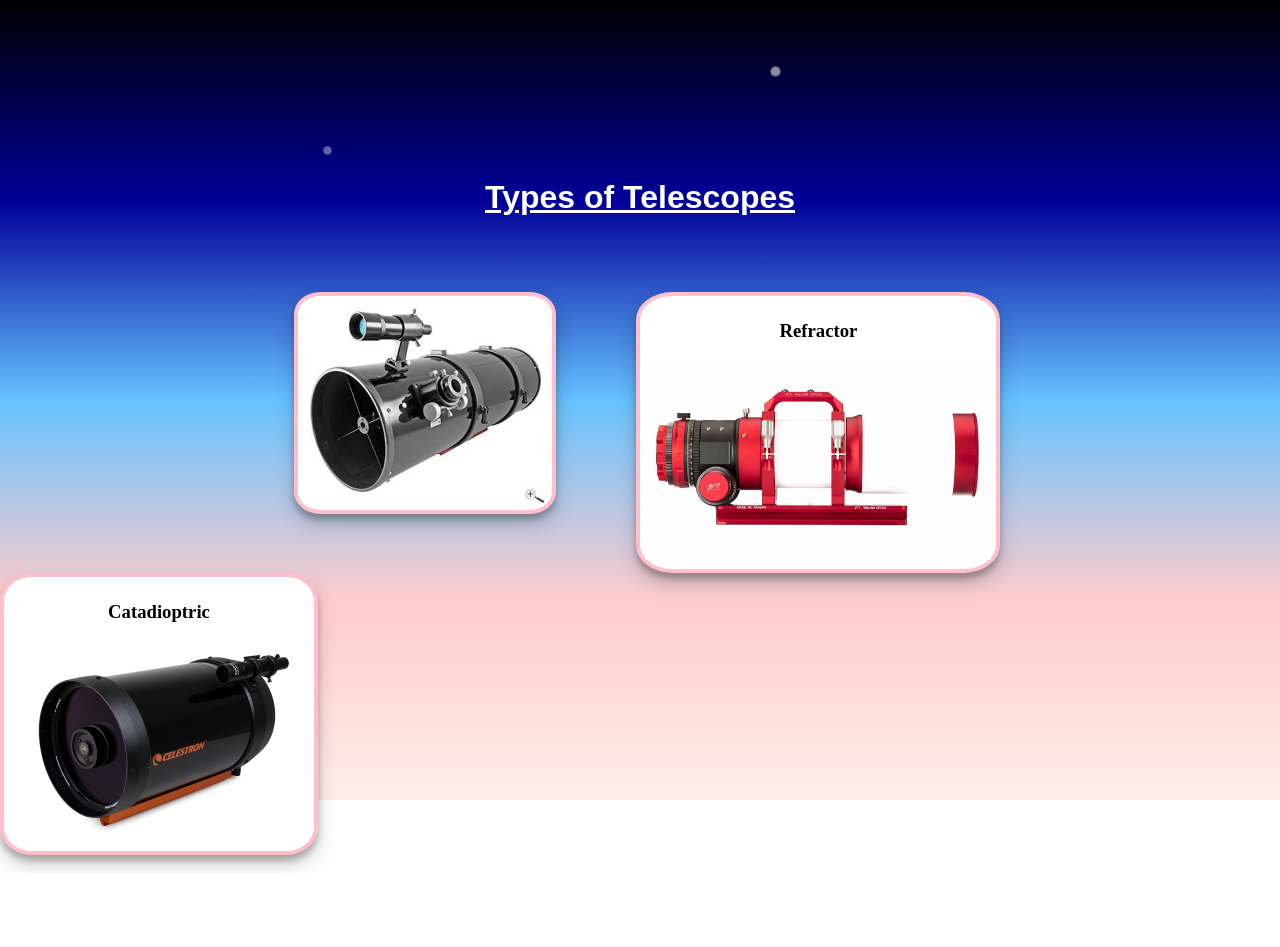
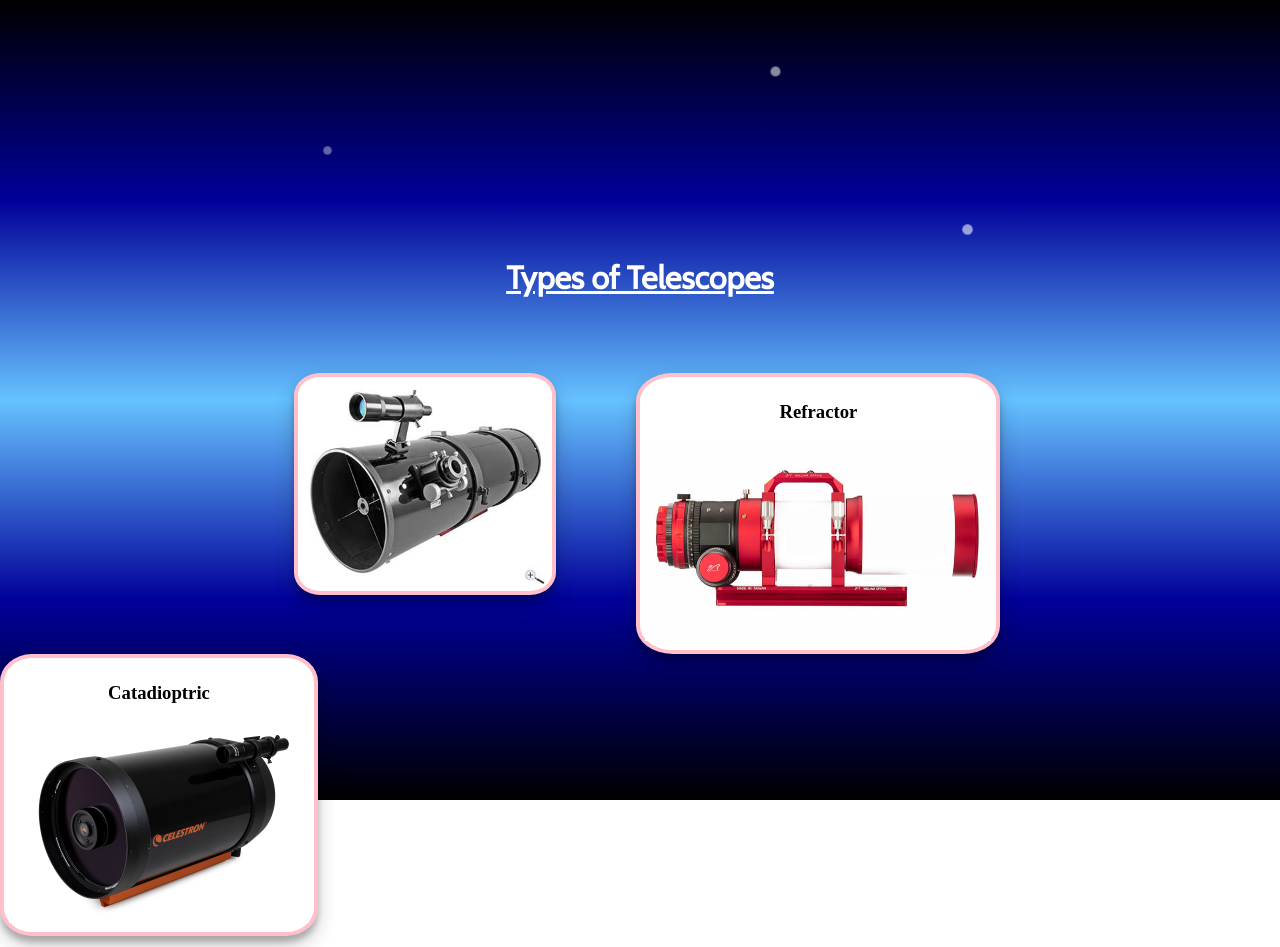
Before and after one commit to Seralyn/seranet, a PHP site: page /home.html in a window 1280 px wide. Before the commit the page ends 871 px from the top, so only its background shows below. Run offline with PHP 8.4, Linux system fonts and the light colour scheme.

Commit message:
adding Cabin font from google API, installing bootstrap framework

```diff
--- a/astrostyle.css
+++ b/astrostyle.css
@@ -32,6 +32,16 @@
     z-index: 6;
   }
 
+  #star-3 {
+    padding-top: 0%;
+    padding-bottom: 0%;
+    margin-top: 5%;
+    margin-left: 75%;
+    animation-name: twinkle-3;
+    animation-duration: 1.5s;
+    z-index: 6;
+  }
+
 @keyframes twinkle-1 {
     20% {
       transform: scale(0.5);
@@ -46,6 +56,13 @@
     }
   }
 
+  @keyframes twinkle-3 {
+    20% {
+      transform: scale(0.5);
+      opacity: 0.3;
+    }
+  }
+
 #back {
     position: fixed;
     padding: 0;
@@ -54,21 +71,21 @@
     left: 0;
     width: 100%;
     height: 100%;
-    background: linear-gradient(black, #000099, #66c2ff, #ffcccc, #ffeee6);
+    background: linear-gradient(black, #000099, #66c2ff, #000099, black);
     z-index: -1
   }
 
 h1 {
     color: white;
-    font-family: "Arial";
+    font-family: 'Cabin', sans-serif;
 }
 
 h3 {
-     text-align: justify;
+    text-align: justify;
    }
 
-   .centered-text {
-       text-align: center;
+.centered-text {
+    text-align: center;
    }
 
 
@@ -137,6 +154,7 @@
   color: white;
   font-size: 25px;
   visibility: hidden;
+  font-family: 'Cabin', sans-serif;
 }
 
 .reflector_img__wrap:hover .reflector_img__description {
@@ -149,7 +167,7 @@
     opacity: 1;
     padding-left: 30%;
     padding-top: 22%;
-    font-family: Arial, Helvetica, sans-serif;
+    font-family: 'Cabin', sans-serif;
     transition: opacity .2s, visibility .2s;
   }
 
@@ -210,7 +228,7 @@
     width: 400px;
     padding-left: 40%;
     color: black;
-    font-family: Arial, Helvetica, sans-serif;
+    font-family: 'Cabin', sans-serif;
     padding-top: 40px;
     visibility: hidden;
   }
--- a/home.html
+++ b/home.html
@@ -1,13 +1,20 @@
 <!DOCTYPE html>
-<html>
+<html lang="en">
   <head>
+    <meta charset="utf-8">
+    <!-- <meta name="viewport" content="width=device-width, initial-scale=1"> -->
     <title>Learn About Telescopes</title>
+    <!-- <link href="https://cdn.jsdelivr.net/npm/bootstrap@5.1.1/dist/css/bootstrap.min.css" rel="stylesheet" integrity="sha384-F3w7mX95PdgyTmZZMECAngseQB83DfGTowi0iMjiWaeVhAn4FJkqJByhZMI3AhiU" crossorigin="anonymous"> -->
     <link rel="stylesheet" type="text/css" href="astrostyle.css" media="screen"/>
+    <link rel="preconnect" href="https://fonts.googleapis.com">
+<link rel="preconnect" href="https://fonts.gstatic.com" crossorigin>
+<link href="https://fonts.googleapis.com/css2?family=Cabin&display=swap" rel="stylesheet">
   </head>
   <header>
     <div id="starbox">
       <div class="stars" id="star-1"></div>
       <div class="stars" id="star-2"></div>
+      <div class="stars" id="star-3"></div>
     </div>
     <h1 class="centered-text"><u>Types of Telescopes</u></h1>
     <br>
@@ -51,5 +58,6 @@
       refractor, the image is still upside down. It appears as a virtual image beyond the telescope in
       the direction the person is looking.
     </div>
+    <script src="https://cdn.jsdelivr.net/npm/bootstrap@5.1.1/dist/js/bootstrap.bundle.min.js" integrity="sha384-/bQdsTh/da6pkI1MST/rWKFNjaCP5gBSY4sEBT38Q/9RBh9AH40zEOg7Hlq2THRZ" crossorigin="anonymous"></script>
   </body>
 </html>
```
